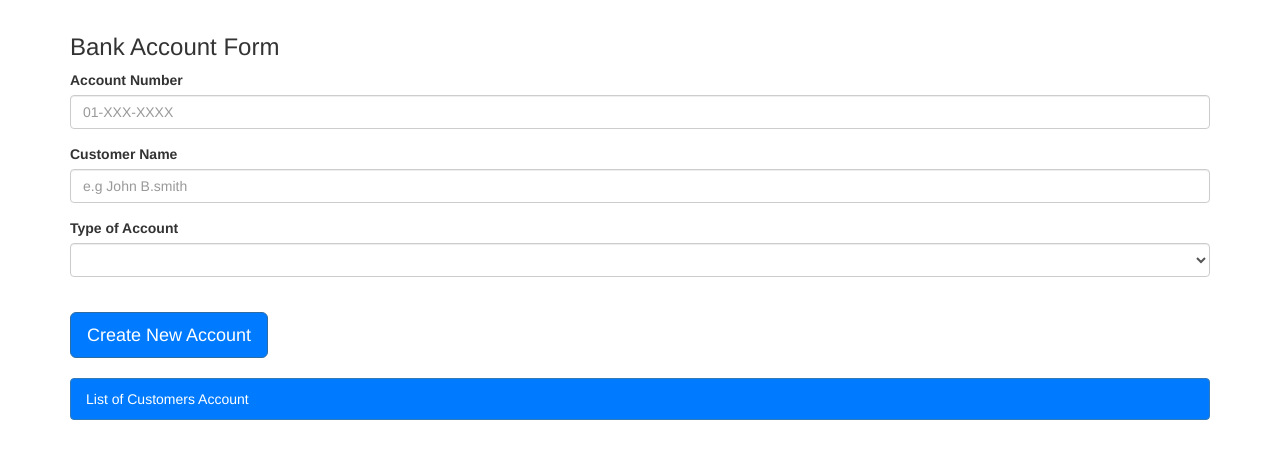
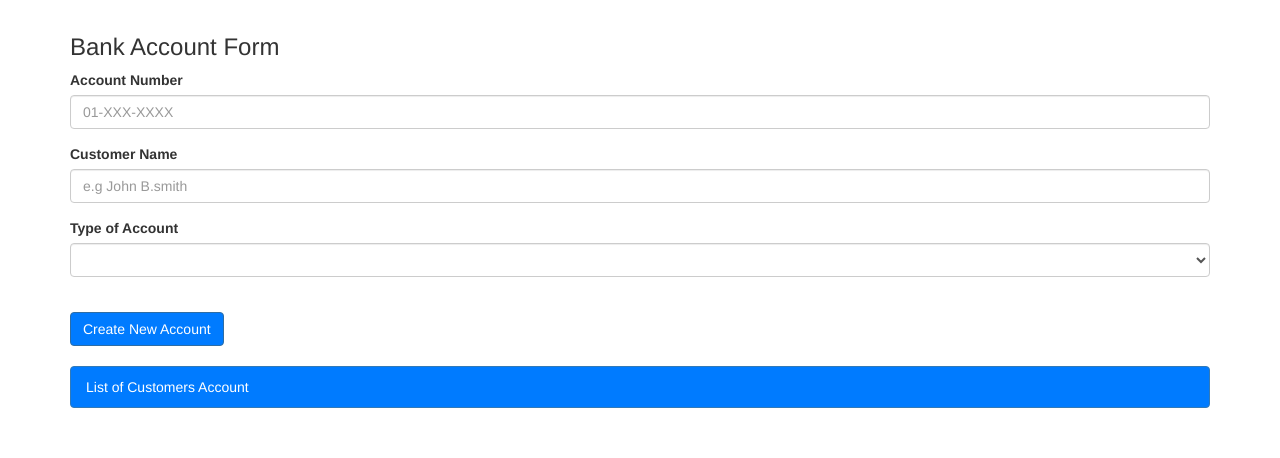
Before and after one commit to LACHHABAYOUB/MiniBankingApp, a plain HTML site: page index.html in a window 1280 px wide. Shown: the part 58-516 px from the top of the page. Drawn offline with nearby package versions, Linux system fonts and the light colour scheme.

Commit message:
Update index.html

```diff
--- a/index.html
+++ b/index.html
@@ -63,7 +63,7 @@
 
 
             <br>
-            <button type="submit" class="btn btn-primary btn-lg" style="background-color:#007bff !important;" id="btnCreate" value="Submit">Create New Account</button>
+            <button type="submit" class="btn btn-primary" style="background-color:#007bff !important;" id="btnCreate" value="Submit">Create New Account</button>
             <br> <br>
 
             <div>
```
